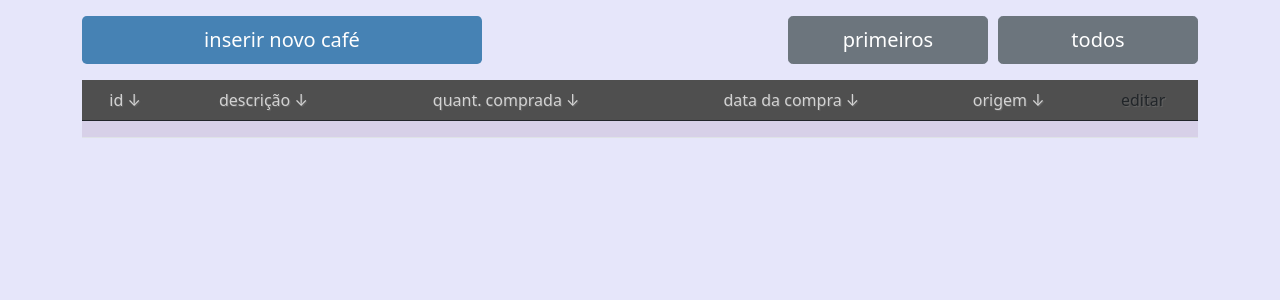
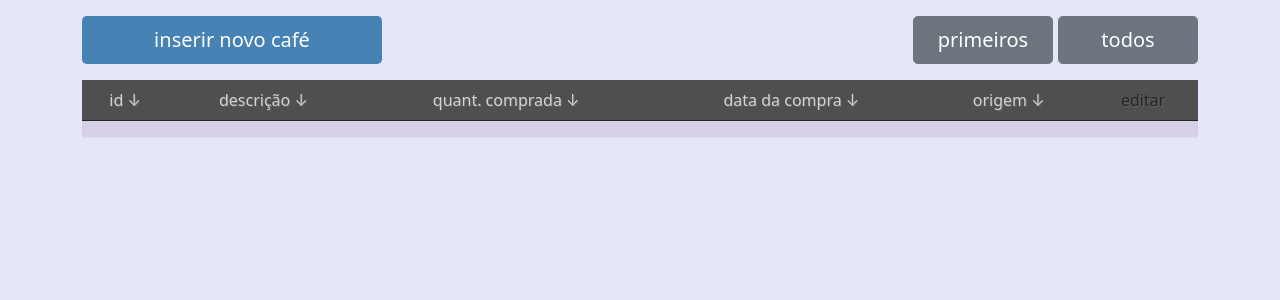
Before and after one commit to rcaliman/cafe, a Flask app: template templates/cafes.html in a window 1280 px wide. Shown: the part 16-316 px from the top of the page. Run offline with Flask 2, Linux system fonts and the light colour scheme; the template is opened without the code that fills it, so the values that code supplies are empty; some libraries are stand-ins or nearby versions.

Commit message:
alinhamento dos botoes das tabelas

```diff
--- a/class_cafe.py
+++ b/class_cafe.py
@@ -106,10 +106,10 @@ def select_descricao_cafes(id_cafe):
             cursor.execute(_SQL)
             descricao_cafe_selecionado = cursor.fetchall()
             descricao = tuple(descricao_cafe_selecionado + descricao_cafes)
-            select = """<select required class="form-select-lg" name="cafe" id="cafe">"""
+            select = """<select required class="form-select-lg w-100" name="cafe" id="cafe">"""
         else:
             descricao = tuple(descricao_cafes)
-            select = """<select required class="form-select-lg" name="cafe" id="cafe"><option>selecione um café</option>"""
+            select = """<select required class="form-select-lg w-100" name="cafe" id="cafe"><option>selecione um café</option>"""
 
         input = ''
         for cafe in descricao:
--- a/templates/cafes.html
+++ b/templates/cafes.html
@@ -3,23 +3,25 @@
 {% block body %}
 <section>
     <div class='container-lg'>
-        <div class='row'>
-            <div class='col' style='display: flex; justify-content: start'>
-                <div class="col" style="display: flex; justify-content: start;">
-                    <a href="/form_cafe" class="btn btn-lg botao mt-3" style="width:20em">
+        <div style='display: flex; margin-top: 1em; flex-wrap:wrap; justify-content: space-between;'>
+            <div style='display: flex;'>
+                <a href="/form_cafe">
+                    <button class='btn btn-lg botao' style='width:15em;'>
                         inserir novo café
-                    </a>
-                </div>
-                <div style="display: flex; justify-content: end; margin: 0 auto;">
-                    <a href="/cafes?mostra_cafes=primeiros" class="btn btn-lg btn-secondary mt-3"
-                        style="width:10em; margin-right: 10px">
+                    </button>
+                </a>
+            </div>
+            <div style='display: flex; flex-wrap: wrap;'>
+                <a href="/cafes?mostra_cafes=primeiros">
+                    <button class='btn btn-lg btn-secondary' title='mostra apenas os primeiros registros' style='margin-right: 5px; width: 7em;'>
                         primeiros
-                    </a>
-                    <a href="/cafes?mostra_cafes=todos" class="btn btn-lg btn-secondary mt-3" style="width: 10em">
+                    </button>
+                </a>
+                <a href="/cafes?mostra_cafes=todos">
+                    <button class='btn btn-lg btn-secondary' title='mostra todos os registros' style='width: 7em;'>
                         todos
-                    </a>
-                </div>
-
+                    </button>
+                </a>
             </div>
         </div>
         <div class='row'>
```
Also changed, not shown: templates/torras.html (+18 -17 lines).
